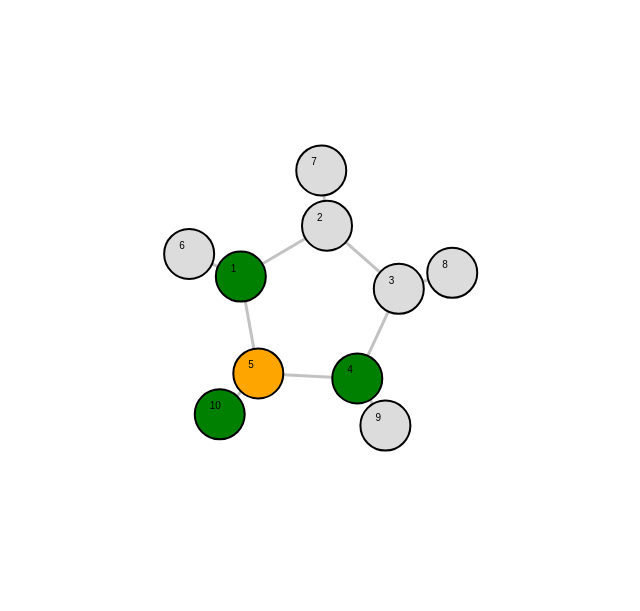
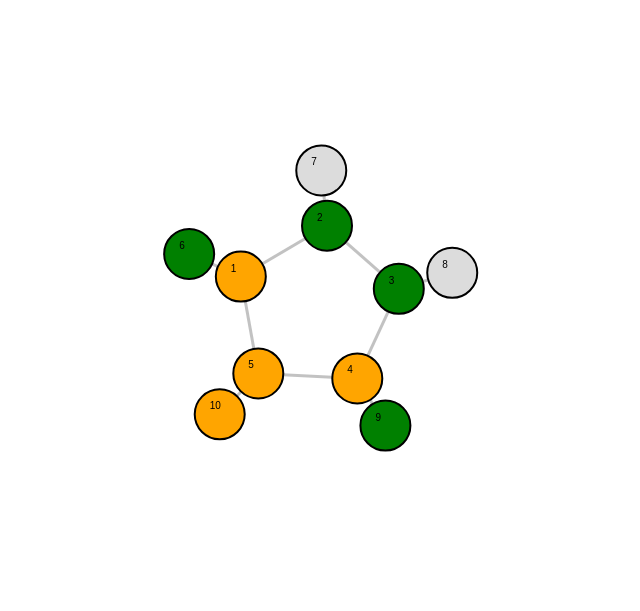
Before and after one commit to STFleming/Algorithms1_BFS, a website: page d3-bfs-maze/bfs/index.html in a window 1280 px wide. Shown: the whole page, without its empty margins (173-813 px from the left). Drawn offline with nearby package versions, Linux system fonts and the light colour scheme.

Commit message:
Steps through the algorithm but doesn't use the queue enque method yet, steps through at quite a coarse granularity.

```diff
--- a/d3-bfs-maze/bfs/index.html
+++ b/d3-bfs-maze/bfs/index.html
@@ -50,6 +50,7 @@ var graph_data = [];
 
 var visited = [];
 var bfs_queue = [];
+var up_next = [];
 
 // NOTE: NONE OF THIS IS OPTIMISED. THE CODE WAS WRITTEN INEFFICIENTLY TO DEMONSTRATE THE BFS ALGORITHM AS I DID NOT HAVE MUCH FREE TIME TO WORK ON IT FOR THE INTERVIEW PRESENTATION :)
 
@@ -57,7 +58,7 @@ var bfs_queue = [];
 // doing a linear walk over a visited list every node consideration is ridiculous but I'm in a hurry
 function hasVisited(node_id) {
 	for(var v in visited){
-		if(node_id == v)
+		if(node_id == visited[v])
 			return true;
 	}
 	return false;
@@ -99,17 +100,23 @@ function deque() {
 // highlights all unvisited neighbours
 function highlightNextUp(node_id) {
 	var possible = neighbours(node_id);
-	console.log(possible);
 	for(var i in possible) {
 		if(!hasVisited(possible[i])) {
 			d3.select("#node_"+possible[i]).style("fill", next_up_colour);
+			up_next.push(possible[i]);
 		}
 	}
 }
 
 // step the BFS forward one position
 function stepBFS() {
-
+	var curr_timestep = up_next;
+	up_next = [];
+	for(var i in curr_timestep) {
+		visited.push(curr_timestep[i]);
+		d3.select("#node_"+curr_timestep[i]).style("fill", visited_colour);
+		highlightNextUp(curr_timestep[i]);
+	}
 }
 
 // initialise the BFS
@@ -172,6 +179,7 @@ d3.json(graph_json, function(error, graph) {
       .text(function(d) {return d.id; } );
 
    initBFS();
+   stepBFS();
 
 });
 
```
